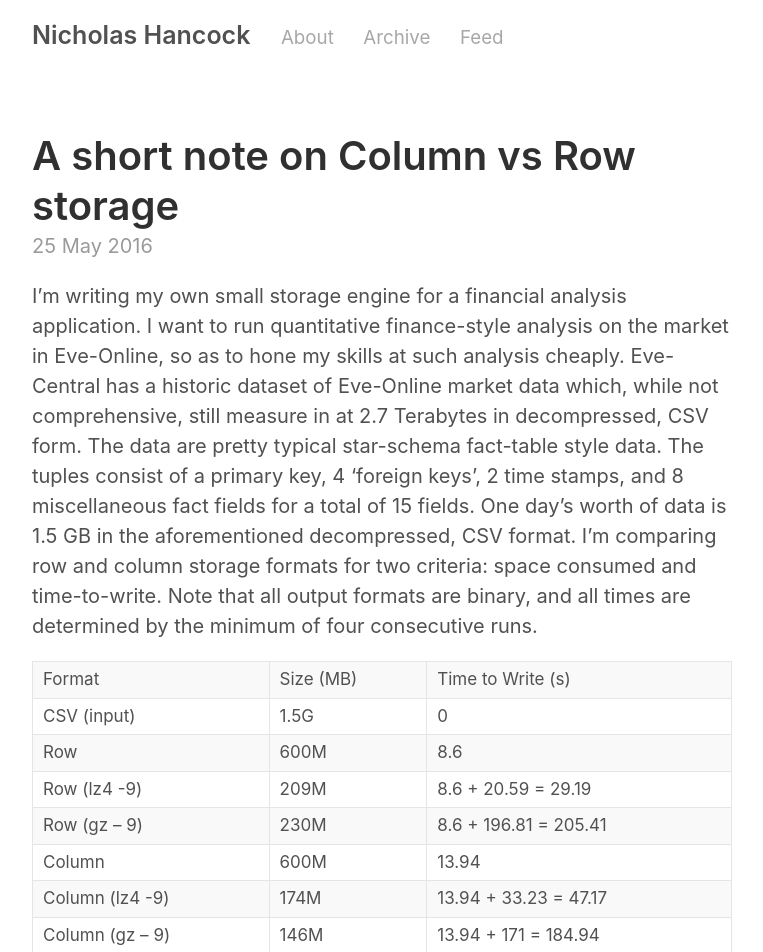
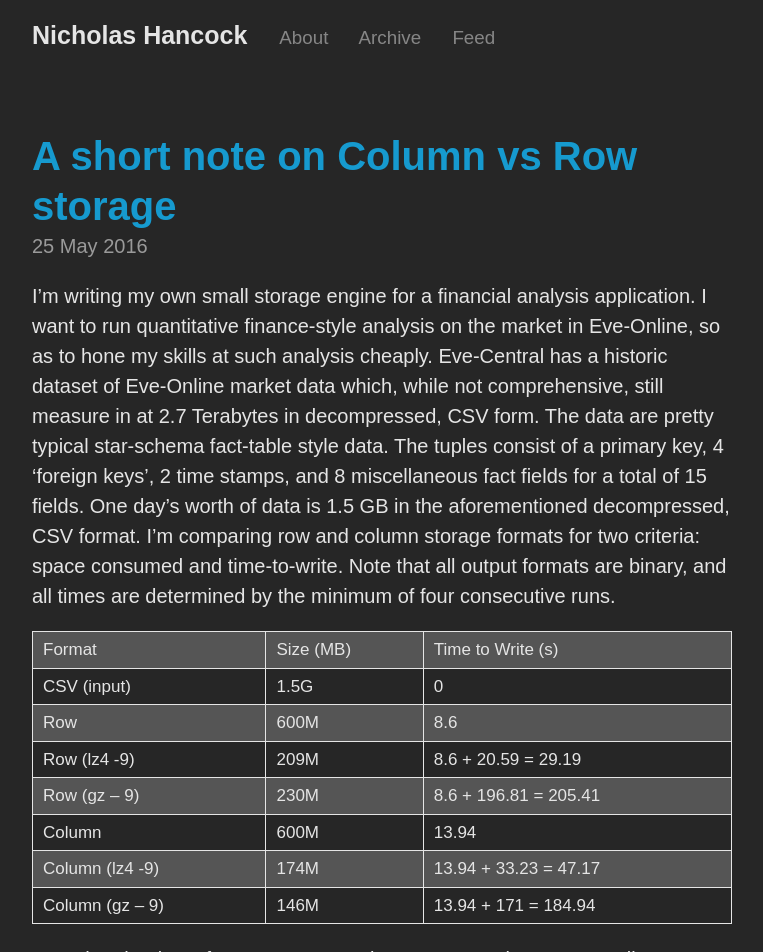
Before and after one commit to nmhancock/nmhancock.github.io, a Jekyll site: the page built from index.html, in a window 1280 px wide. Shown: the top 952 px of the page, without its empty margins (258-1021 px from the left). Built offline with Jekyll 4.4.1, drawn with Linux system fonts in a browser that asks for light colours; the list of posts is cut into pages by our own code.

Commit message:
No fun with themes

```diff
--- a/_config.yml
+++ b/_config.yml
@@ -32,5 +32,3 @@ github:
 config:
     - jekyll-paginate
     - jekyll-gist
-
-theme: jekyll-theme-hacker
--- a/_sass/_site.scss
+++ b/_sass/_site.scss
@@ -1,4 +1,3 @@
-/*
 html,
 body {
 	font-family: "Inconsolata", "Source Sans Pro", sans-serif;
@@ -32,4 +31,3 @@ table {
 .masthead-title {
 	color: #e5e5e5;
 }
-*/
```
